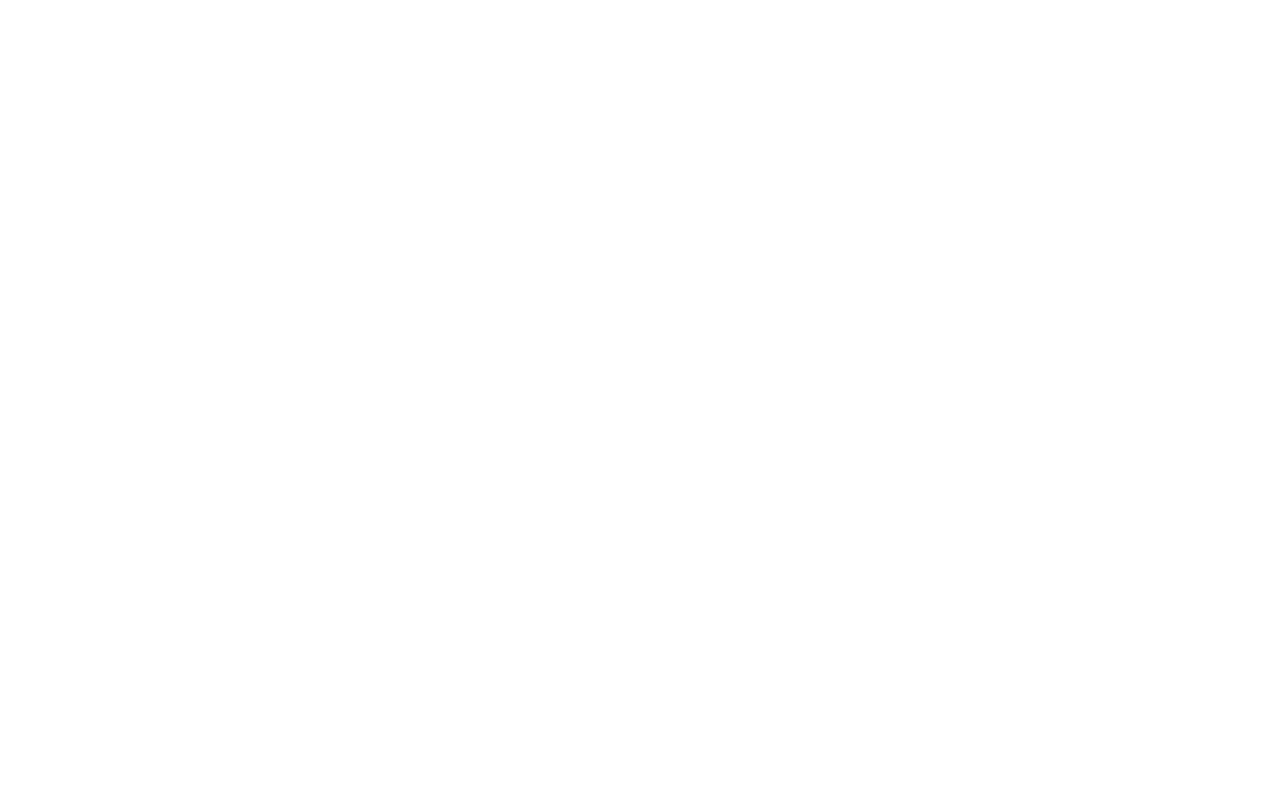
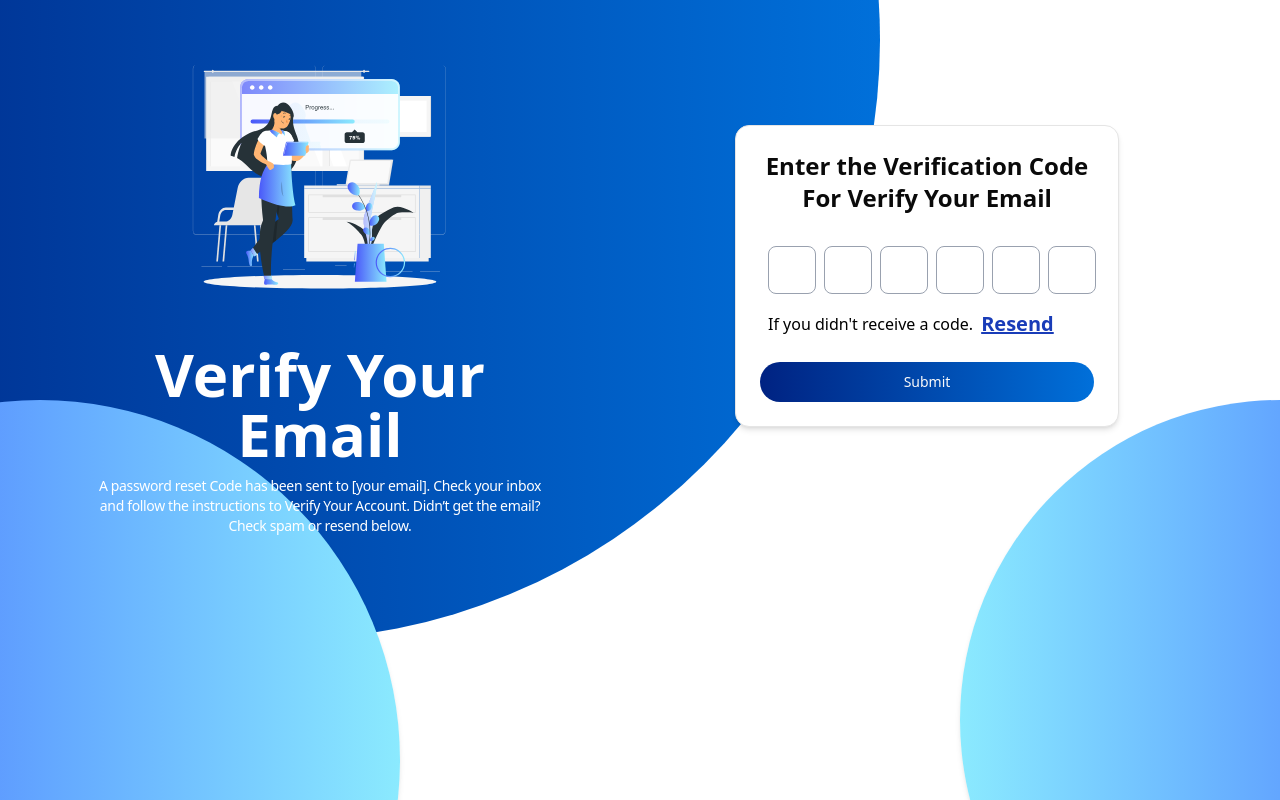
Before and after one commit to anonto42/Human-Resources-Management-System-HRMS-Dashboard, a React (Vite) app: page /verify-email in a window 1280 px wide. Built offline with nearby package versions, Linux system fonts and the light colour scheme.

Commit message:
verify email created

```diff
--- a/src/pages/auth/VerifyEmail.tsx
+++ b/src/pages/auth/VerifyEmail.tsx
@@ -1,7 +1,99 @@
+import AuthLayout from "../../layout/AuthLayout.tsx";
+import ImageWithSkeleton from "@/components/ui/ImageWIthSkeleton.tsx";
+import VerifyEmail from "/auth/verifyEmail.svg";
+import {
+    Card,
+    CardContent,
+    CardFooter,
+    CardHeader,
+    CardTitle
+} from "@/components/ui/card.tsx";
+import {Button} from "@/components/ui/button.tsx";
+import { useState} from "react";
+import {useNavigate} from "react-router-dom";
 
-export default function VerifyEmailPage () {
+export default function VerifyEmailPage() {
 
+    const [otp, setOtp] = useState<string>("");
+    const navigate = useNavigate();
+
+    const handleSubmit = async () => navigate("/create-new-password");
+
+    const handleKeyDown = (e: React.KeyboardEvent, index: number) => {
+        if (e.key === "Backspace" && index > 0) {
+            const prevInput = document.getElementById(`otp-${index - 1}`);
+            if (prevInput) prevInput.focus();
+        }
+    };
+
+    const handleChange = (e: React.ChangeEvent<HTMLInputElement>, index: number) => {
+        const value = e.target.value;
+
+        const newOtp = otp.split("");
+        newOtp[index] = value;
+        setOtp(newOtp.join(""));
+
+        if (value && index < 5) {
+            const nextInput = document.getElementById(`otp-${index + 1}`);
+            if (nextInput) nextInput.focus();
+        }
+    };
+
+    const resendOtp = () => {}
     return (
-        <></>
+        <AuthLayout>
+            <AuthLayout.Left className={"w-full h-full flex items-center"} >
+                <div className={"w-[350px] h-[400px] md:w-[450px] md:h-[550px] mx-auto text-white text-center mt-4 md:mt-8"}>
+                    <div className={"w-[80%] flex justify-center mx-auto"}>
+                        <ImageWithSkeleton src={VerifyEmail}/>
+                    </div>
+                    <h1 className={"text-4xl md:text-6xl font-bold my-3"}>Verify Your Email</h1>
+                    <p className={"text-sm tracking-tight space-y-2"}>A password reset Code has been sent to [your email]. Check your inbox and follow the instructions to Verify Your Account. Didn’t get the email? Check spam or resend below.</p>
+                </div>
+            </AuthLayout.Left>
+            <AuthLayout.Right className={"w-full items-center flex h-full"} >
+                <div className={"w-[300px] h-[200px] md:w-[450px] md:h-[550px] mx-auto"}>
+                    <Card className="w-full max-w-sm shadow-md">
+                        <CardHeader>
+                            <CardTitle className={"text-center"}>
+                                <h1 className={"text-2xl"}>Enter the Verification Code For Verify Your Email</h1>
+                            </CardTitle>
+                            {/*<CardDescription>*/}
+                            {/*    */}
+                            {/*</CardDescription>*/}
+                        </CardHeader>
+                        <CardContent className="gap-2 grid">
+                            <div>
+                                <div className="flex justify-between space-x-2 px-2">
+                                    {[...Array(6)].map((_, index) => (
+                                        <input
+                                            key={index}
+                                            id={`otp-${index}`}
+                                            type="text"
+                                            maxLength={1}
+                                            value={otp[index] || ""}
+                                            onChange={(e) => handleChange(e, index)}
+                                            onKeyDown={(e) => handleKeyDown(e, index)}
+                                            className="w-12 h-12 border border-gray-400 rounded-md text-center text-xl font-semibold placeholder:text-transparent bg-white focus:outline-none focus:ring-2 focus:ring-blue-500"
+                                        />
+                                    ))}
+                                </div>
+                                <div className="flex items-center mt-4 gap-2 space-x-2 px-2 text-black">
+                                    If you didn't receive a code.
+                                    <span onClick={() => resendOtp()} className={"text-blue-800 font-bold text-xl underline"}>
+                                        Resend
+                                    </span>
+                                </div>
+                            </div>
+                        </CardContent>
+                        <CardFooter className="flex-col gap-2">
+                            <Button onClick={() => handleSubmit()} type="submit" className="w-full rounded-full py-5 bg-linear-to-l from-[#0170DA] to-[#002282] cursor-pointer">
+                                Submit
+                            </Button>
+                        </CardFooter>
+                    </Card>
+                </div>
+            </AuthLayout.Right>
+        </AuthLayout>
     )
 }
```
Also changed, not shown: public/auth/verifyEmail.svg (added).
